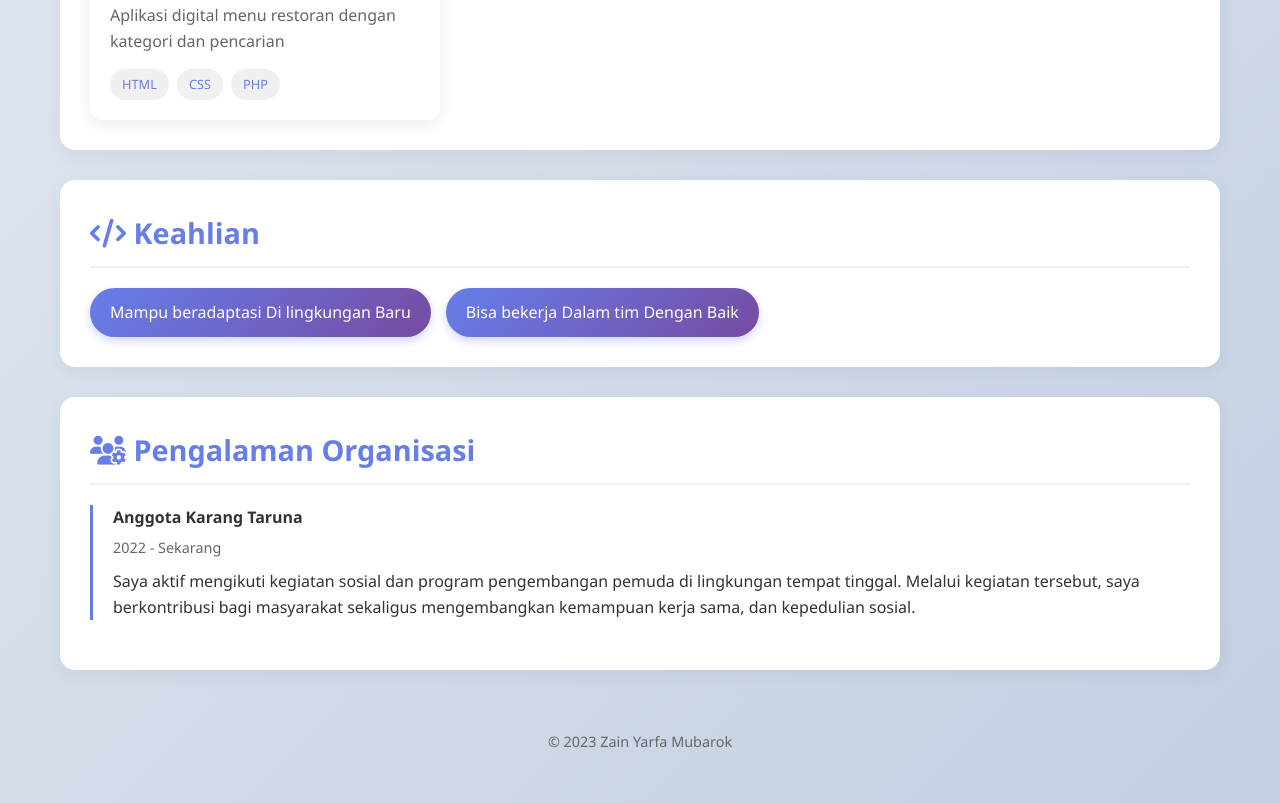
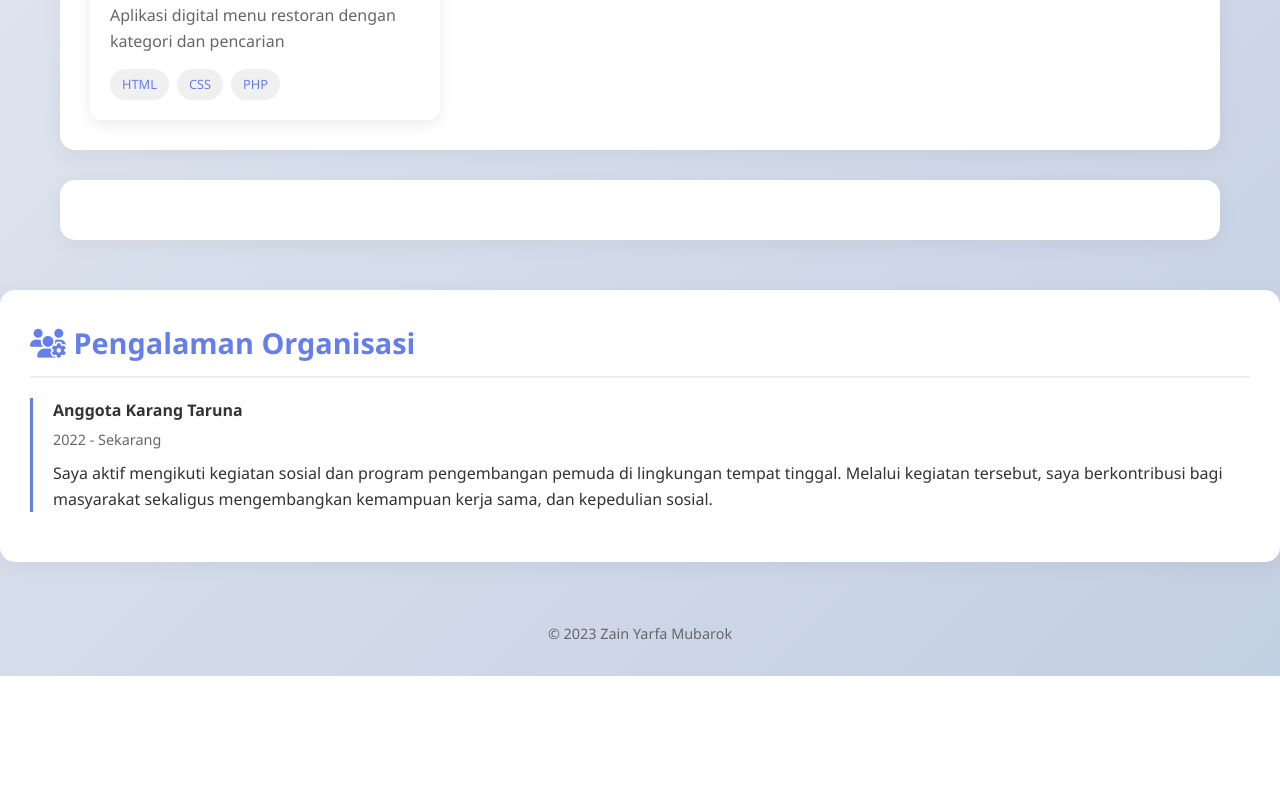
Before and after one commit to Knowll322/porto, a plain HTML site: page index.html in a window 1280 px wide. Shown: the part 1776-2579 px from the top of the page. After the commit the page ends 2452 px from the top, so only its background shows below. Drawn offline with Linux system fonts and the light colour scheme.

Commit message:
Update index.html

```diff
--- a/index.html
+++ b/index.html
@@ -137,10 +137,11 @@
         </section>
 
         <section class="section">
-            <h2><i class="fas fa-code"></i> Keahlian</h2>
+            <!-- <h2><i class="fas fa-code"></i> Keahlian</h2>
             <div class="skills-container">
-                <div class="skill-item">Mampu beradaptasi Di lingkungan Baru</div>
-                <div class="skill-item">Bisa  bekerja Dalam tim Dengan Baik</div>
+                <div class="skill-item"></div>
+                <div class="skill-item">Mampu beradaptasi Di lingkungan Baru Dengan Baik</div>
+                <div class="skill-item">Bisa  bekerja Dalam tim Dengan Baik</div> -->
             </div>
         </section>
 
```
